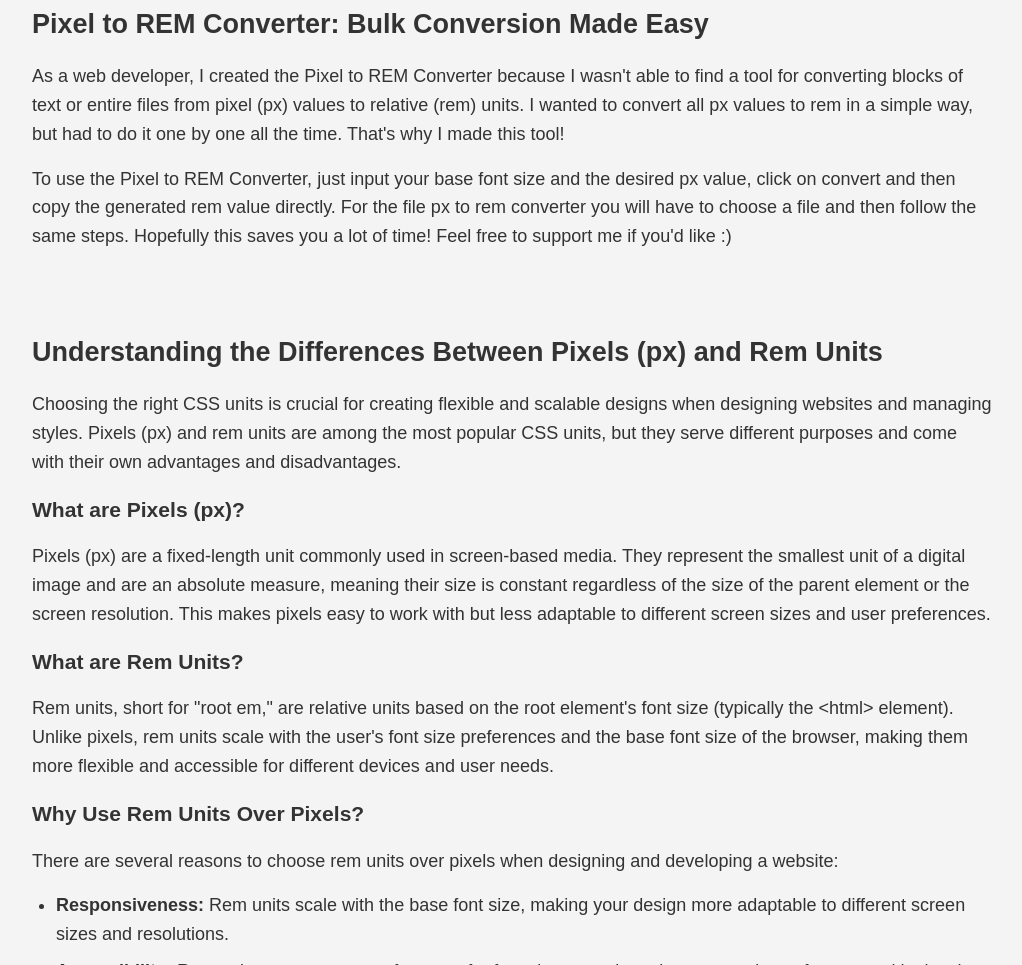
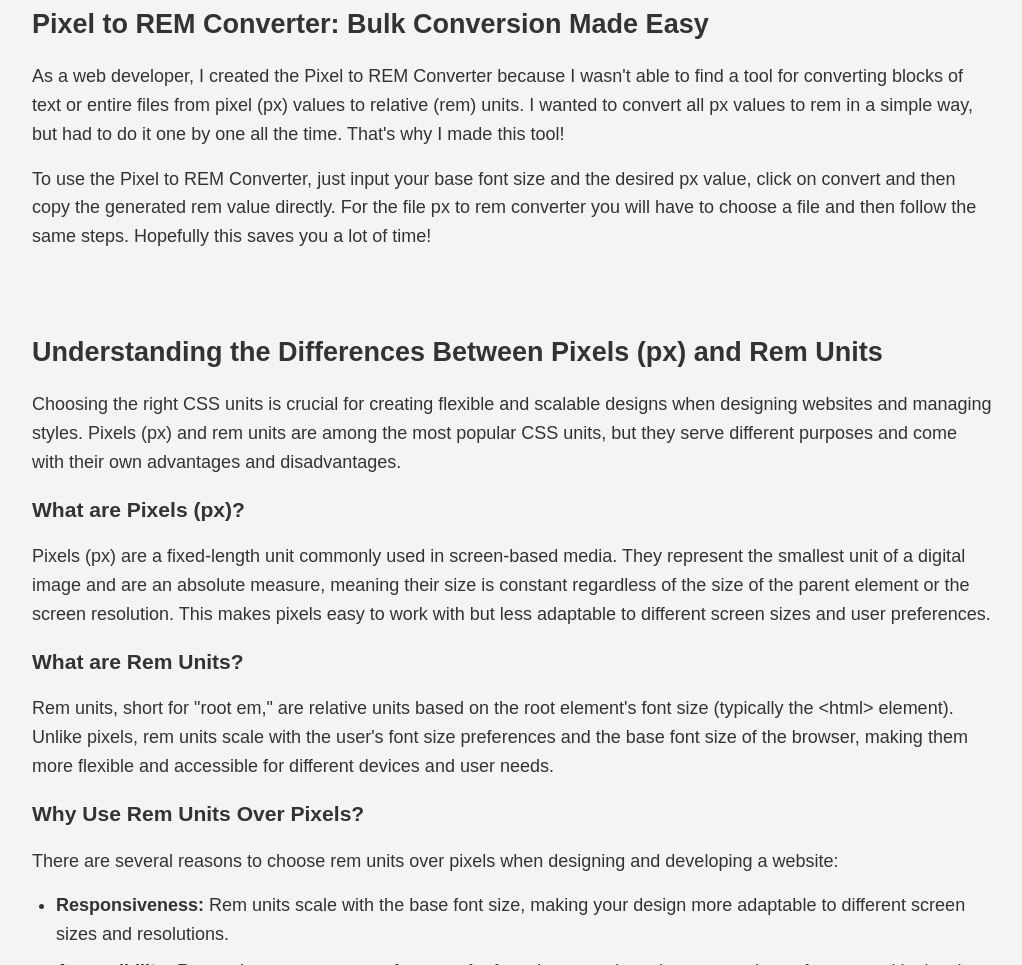
Before and after one commit to alextasy/px-rem-converter, a plain HTML site: page index.html in a window 1280 px wide. Shown: the part 1541-2506 px from the top of the page, without its empty margins (127-1149 px from the left). Drawn offline with Linux system fonts and the light colour scheme.

Commit message:
fix(content): remove unneeded line

```diff
--- a/index.html
+++ b/index.html
@@ -73,7 +73,7 @@
           As a web developer, I created the Pixel to REM Converter because I wasn't able to find a tool for converting blocks of text or entire files from pixel (px) values to relative (rem) units. I wanted to convert all px values to rem in a simple way, but had to do it one by one all the time. That's why I made this tool!
         </p>
         <p>
-          To use the Pixel to REM Converter, just input your base font size and the desired px value, click on convert and then copy the generated rem value directly. For the file px to rem converter you will have to choose a file and then follow the same steps. Hopefully this saves you a lot of time! Feel free to support me if you'd like :)
+          To use the Pixel to REM Converter, just input your base font size and the desired px value, click on convert and then copy the generated rem value directly. For the file px to rem converter you will have to choose a file and then follow the same steps. Hopefully this saves you a lot of time!
         </p>
       </section>
 
```
